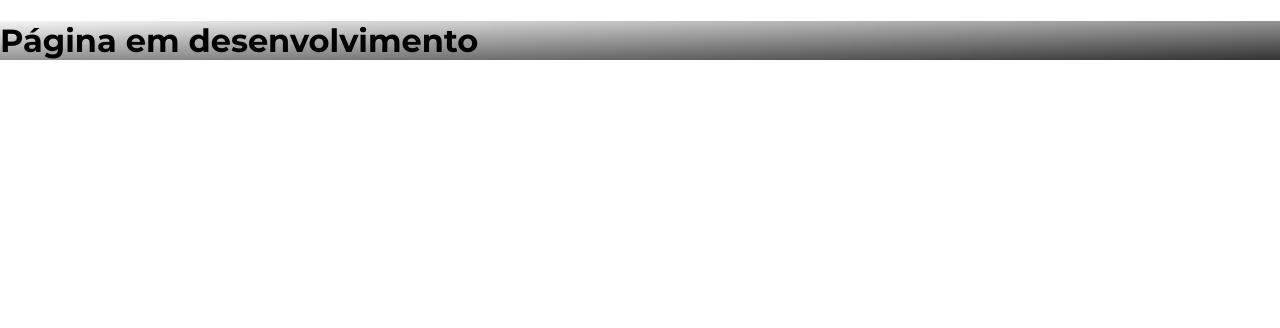
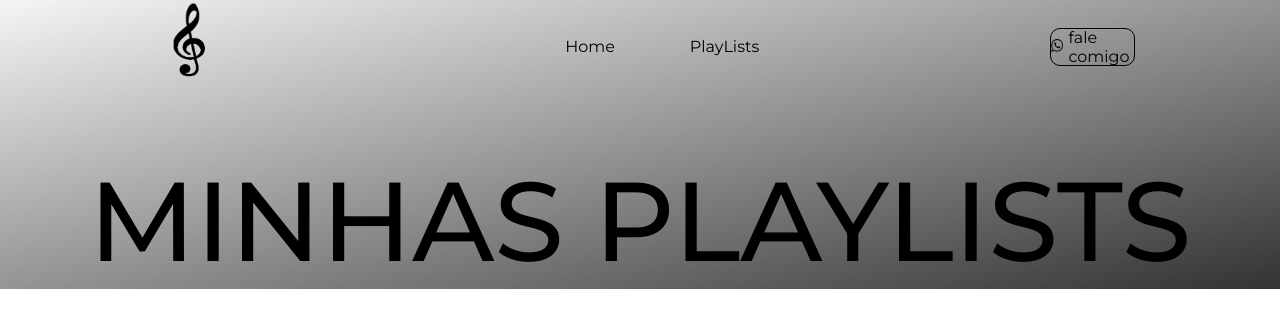
Before and after one commit to leviutima/My-Music-List, a React (Vite) app: page /playlist in a window 1280 px wide. Shown: the top 328 px of the page. Built offline with nearby package versions, Linux system fonts and the light colour scheme.

Commit message:
personalizando barra de scroll

```diff
--- a/src/Pages/Playlist/index.jsx
+++ b/src/Pages/Playlist/index.jsx
@@ -1,6 +1,12 @@
+import Cabecalho from "../../components/Cabecalho"
+import Titulo from "../../components/Titulo"
+
 function Playlist () {
     return(
-        <h1>Página em desenvolvimento</h1>
+        <>
+            <Cabecalho/>
+            <Titulo>MINHAS PLAYLISTS</Titulo>
+        </>
     )
 }
 
--- a/src/index.css
+++ b/src/index.css
@@ -4,4 +4,13 @@ body {
     width: 100%;
     height: 100%;
 
+    &::-webkit-scrollbar {
+        width: 12px;
+        background-color: #B0A695;
+    }
+
+    &::-webkit-scrollbar-thumb {
+        border-radius: 100px;
+        background-color: #3F4E4F;
+    }
 }
```
